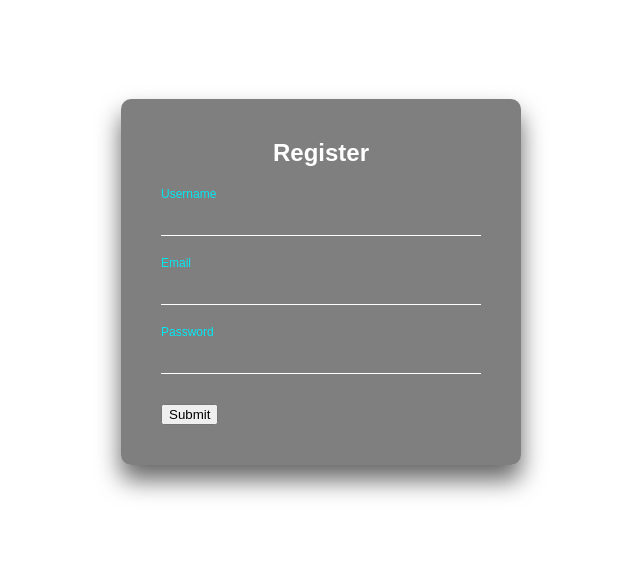
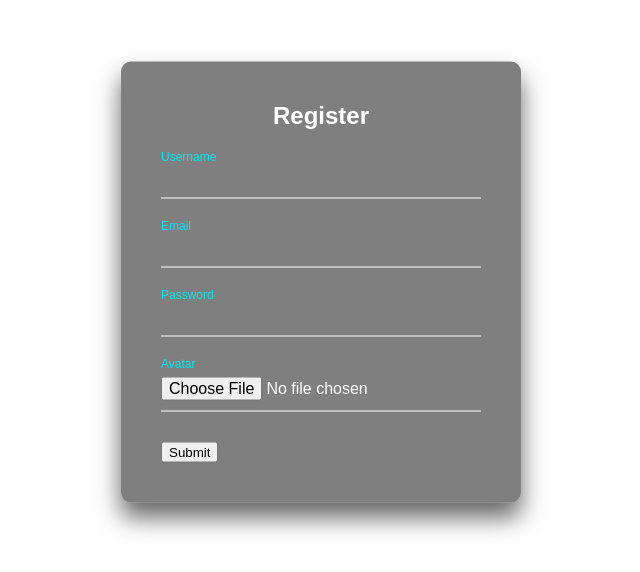
Before and after one commit to kaylinkhanal/premiumChat, a React (Create React App) app in the folder client/: page / in a window 1280 px wide. Shown: the part 118-690 px from the top of the page, without its empty margins (319-959 px from the left). Built offline with nearby package versions, Linux system fonts and the light colour scheme.

Commit message:
avatar upload feature added

```diff
--- a/client/src/containers/Register.jsx
+++ b/client/src/containers/Register.jsx
@@ -7,19 +7,32 @@ function Register() {
   const [name, setname] = useState("");
   const [email, setemail] = useState("");
   const [password, setpassword] = useState("");
+  const [file, setFile] = useState();
 
+
+
+  const handleFile=(e)=>{
+    setFile(e.target.files[0])
+
+  }
   const callingFunc = (e) => {
+    const formData = new FormData()
+    formData.append("avatar", file);
+    formData.append("name", name);
+    formData.append("email", email);
+    formData.append("password", password);
+
     const requestOptions = {
       method: "POST",
-      headers: { "Content-Type": "application/json" },
-      body: JSON.stringify({
-        name: name,
-        email: email,
-        password: password,
-      }),
+      // headers: { "Content-Type": "application/json" },
+      body: formData,
+      dataType:"jsonp"
+
     };
     fetch("http://localhost:3001/register", requestOptions);
   };
+
+
 
   return (
     <div className="login-box">
@@ -48,6 +61,15 @@ function Register() {
           />
           <label>Password</label>
         </div>
+        <div className="user-box">
+          <input
+            type="file"
+            name="file"
+            onChange={handleFile}
+          />
+          <label>Avatar</label>
+        </div>
+
         {/* <div class="user-box">
         <input type="password" name="" required=""/>
         <label>Confirm Password</label>
```
